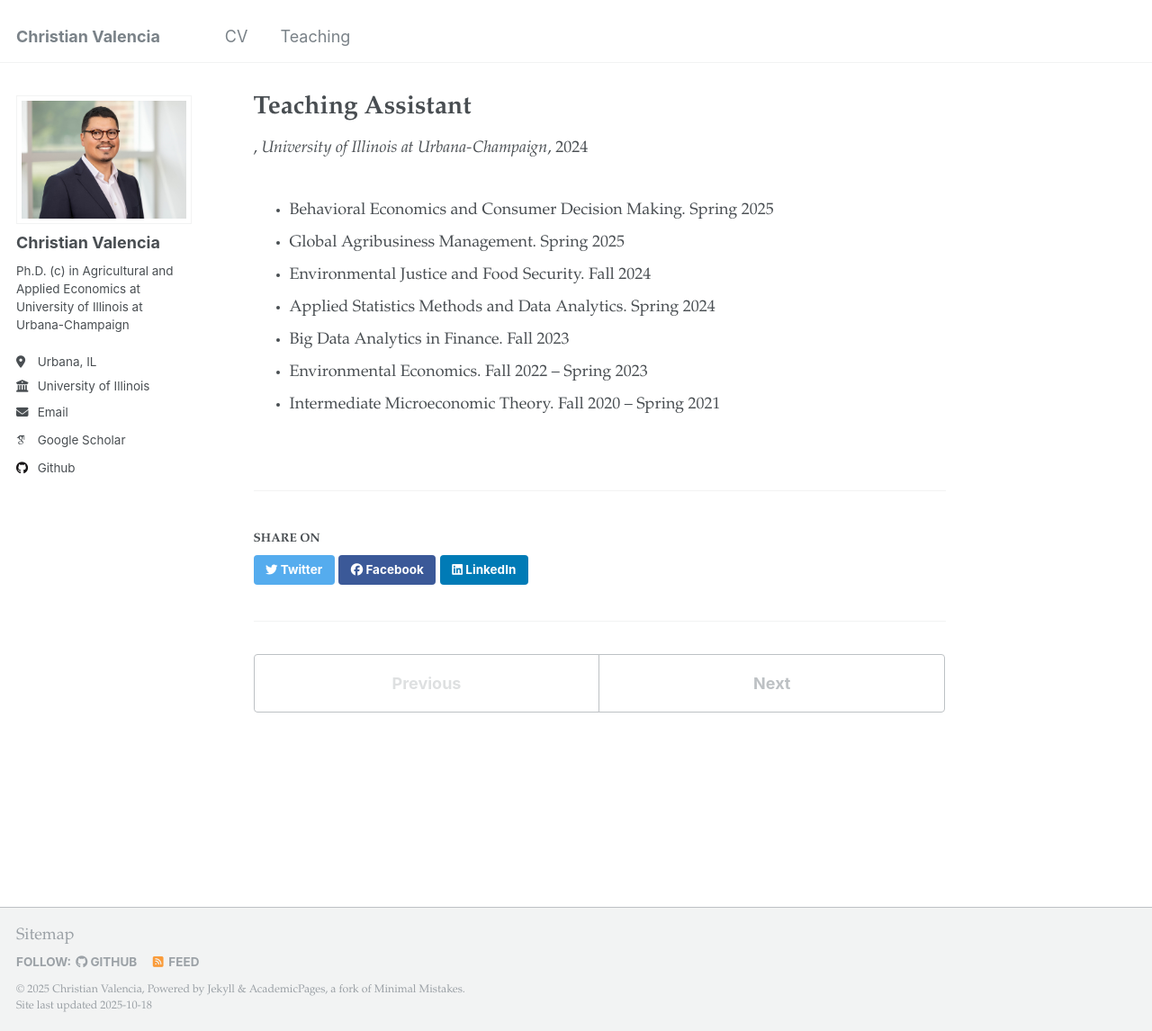
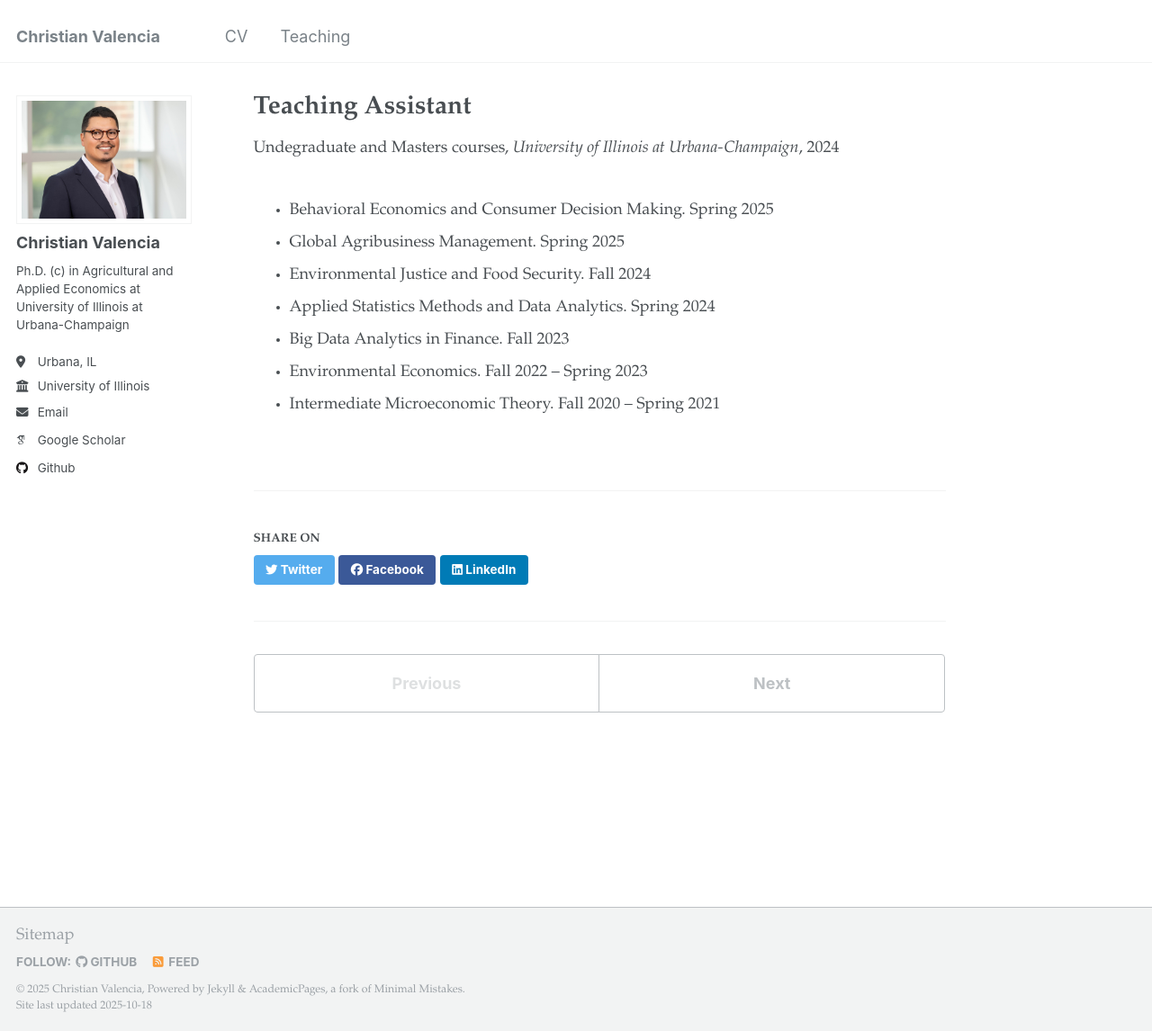
Before and after one commit to valenciac/valenciac.github.io, a Jekyll site: the page built from _teaching/2014-spring-teaching-1.md, in a window 1280 px wide and 1146 px high. Shown: the whole window at 90% size. Built offline with Jekyll 4.4.1, drawn with Linux system fonts in a browser that asks for light colours; some web fonts are replaced.

Commit message:
Update 2014-spring-teaching-1.md

```diff
--- a/_teaching/2014-spring-teaching-1.md
+++ b/_teaching/2014-spring-teaching-1.md
@@ -1,7 +1,7 @@
 ---
 title: "Teaching Assistant"
 collection: teaching
-type: ""
+type: "Undegraduate and Masters courses"
 permalink: /teaching/2014-spring-teaching-1
 venue: "University of Illinois at Urbana-Champaign"
 date: 2024-01-01
```
